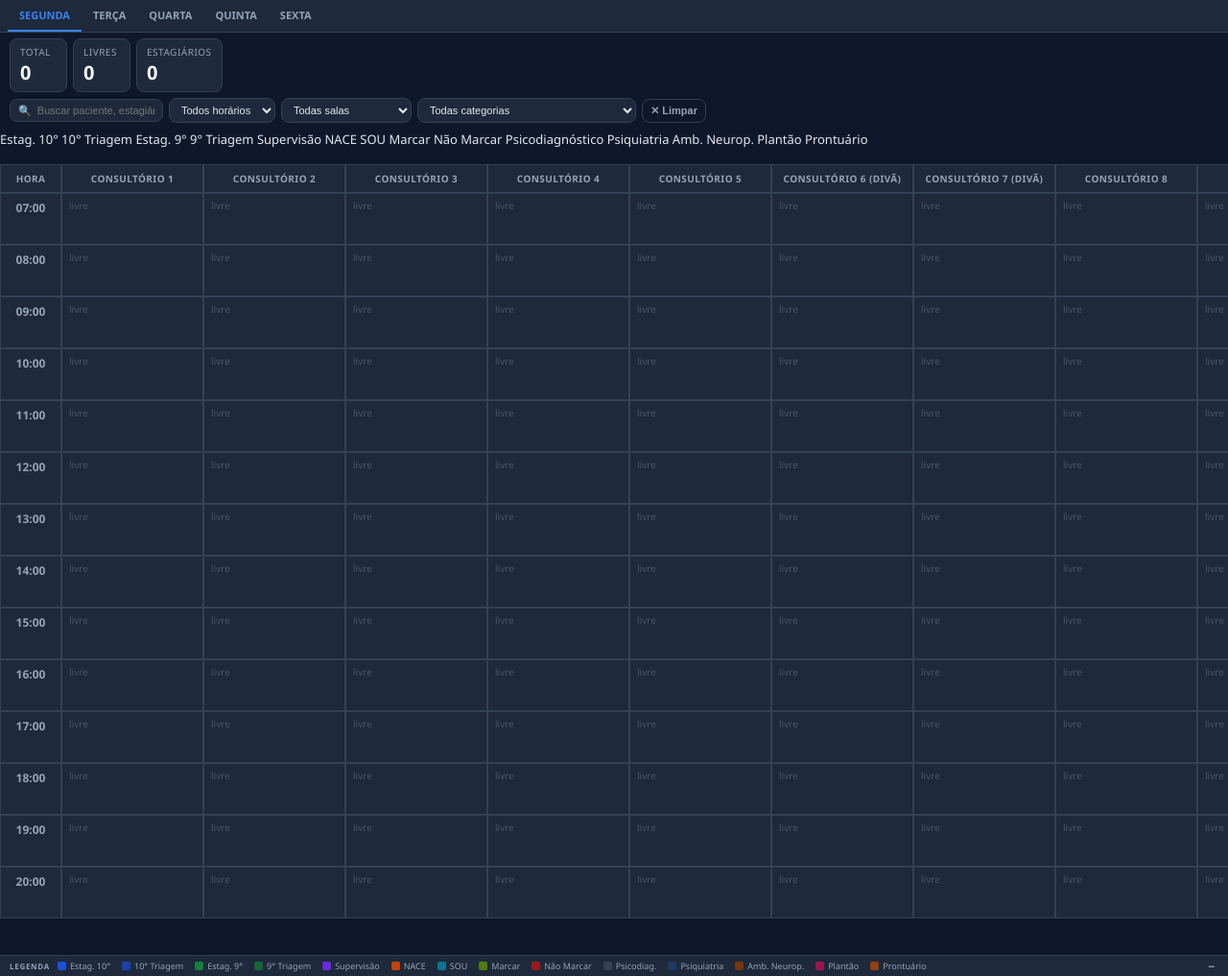
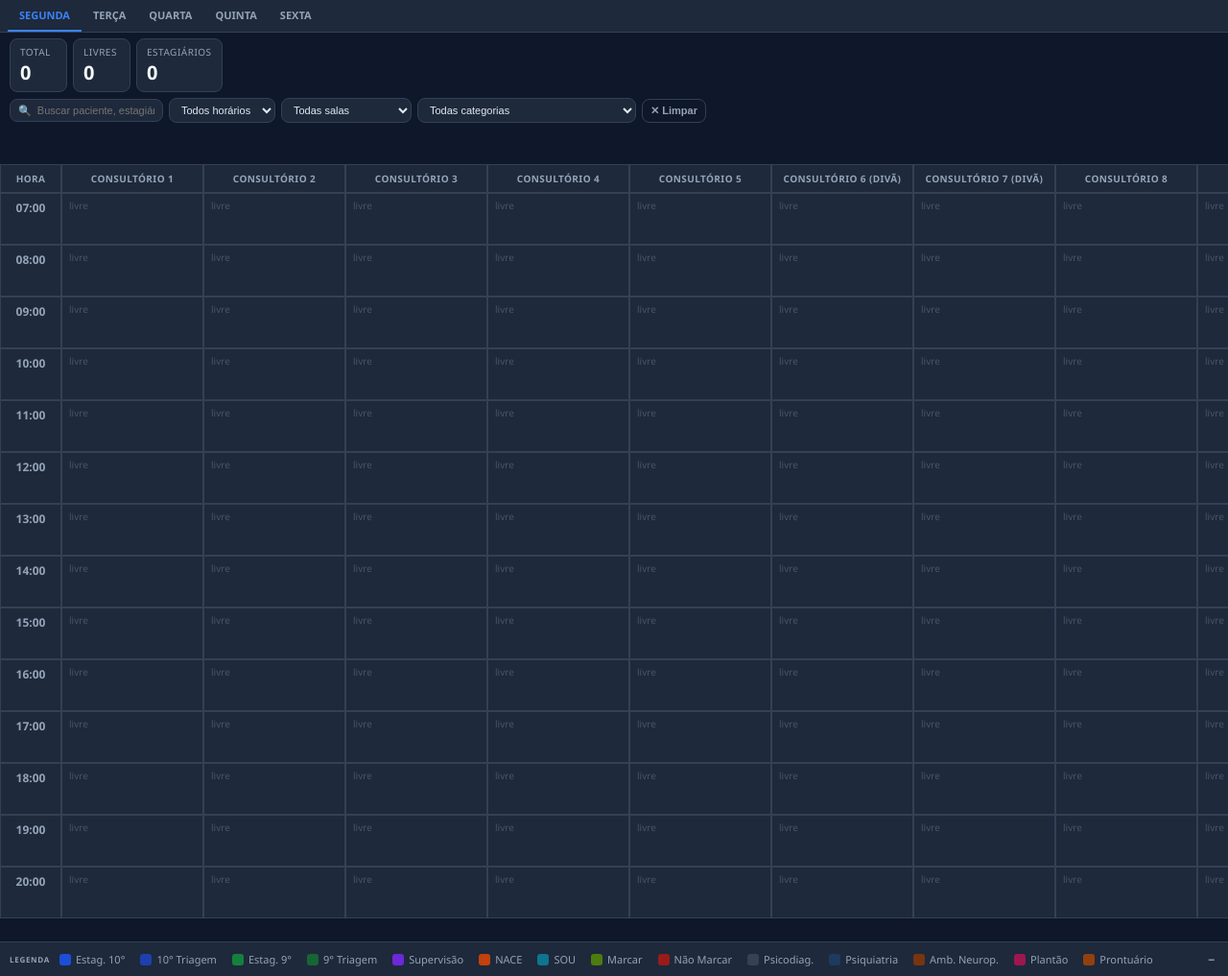
Before and after one commit to victorgtostes87/mapa_sala, a Flask app: page / in a window 1280 px wide. Shown: the part 49-1066 px from the top of the page at 96% size. Run offline with Flask 3, Linux system fonts and the light colour scheme; a user stored in the database is signed in; data comes from the database, SQL or seed files in the repository; data that the repository does not hold is empty.

Commit message:
fix: remove duplicate scripts and orphan CSS

```diff
--- a/templates/index.html
+++ b/templates/index.html
@@ -34,7 +34,7 @@ body{background:var(--bg);color:var(--text);font-family:'Segoe UI',system-ui,san
 .filters input,.filters select{background:var(--surface);border:1px solid var(--border);color:var(--text);border-radius:var(--radius);padding:6px 10px;font-size:12px;outline:none}
 .filters input:focus,.filters select:focus{border-color:var(--accent)}
 .filters input{min-width:200px}
-.page-body{position:fixed;top:195px;left:0;right:0;bottom:48px;overflow:hidden}
+.page-body{position:fixed;top:195px;left:0;right:0;bottom:52px;overflow:hidden}
 .grid-wrap{position:absolute;inset:0;overflow:scroll;padding-bottom:8px}
 .mapa-table{border-collapse:separate;border-spacing:0;width:max-content;min-width:100%}
 .mapa-table th{background:var(--surface);color:var(--text2);font-size:10px;font-weight:600;text-transform:uppercase;letter-spacing:.4px;padding:7px 8px;border:1px solid var(--border);position:sticky;top:0;z-index:10;white-space:nowrap;text-align:center}
@@ -92,15 +92,15 @@ body{background:var(--bg);color:var(--text);font-family:'Segoe UI',system-ui,san
 .btn i[data-lucide]{width:12px;height:12px}
 .btn-logout i[data-lucide]{width:12px;height:12px}
 
-.legbar{position:fixed;bottom:0;left:0;right:0;background:var(--surface);border-top:1px solid var(--border);z-index:50;display:flex;align-items:center;gap:12px;padding:5px 14px}
+.legbar{position:fixed;bottom:0;left:0;right:0;background:var(--surface);border-top:1px solid var(--border);z-index:50;display:flex;align-items:center;min-height:36px;gap:14px;padding:6px 16px}
 .legbar-title{font-size:9px;font-weight:700;text-transform:uppercase;letter-spacing:.7px;color:var(--text2);white-space:nowrap}
 .legbar-btn{background:none;border:none;color:var(--text2);cursor:pointer;font-size:12px;font-weight:600;padding:0 4px;line-height:1;margin-left:auto;flex-shrink:0}
 .legbar-btn:hover{color:var(--text)}
-.legbar-items{display:flex;gap:12px;align-items:center;overflow-x:auto;flex:1}
-.legbar-items::-webkit-scrollbar{height:2px}
-.legbar-items::-webkit-scrollbar-thumb{background:var(--border)}
-.leg-i{display:flex;align-items:center;gap:4px;font-size:10px;color:var(--text2);white-space:nowrap;flex-shrink:0}
-.leg-d{width:9px;height:9px;border-radius:2px;flex-shrink:0}
+.legbar-items{display:flex;gap:16px;align-items:center;overflow-x:auto;flex:1}
+.legbar-items::-webkit-scrollbar{height:5px}
+.legbar-items::-webkit-scrollbar-thumb{background:#4b5563;border-radius:3px}
+.leg-i{display:flex;align-items:center;gap:5px;font-size:12px;color:var(--text2);white-space:nowrap;flex-shrink:0}
+.leg-d{width:12px;height:12px;border-radius:3px;flex-shrink:0}
 
 
   .navbar h1{font-size:13px}
@@ -114,9 +114,9 @@ body{background:var(--bg);color:var(--text);font-family:'Segoe UI',system-ui,san
   .filters{padding:0 10px 8px;gap:6px}
   .filters input,.filters select{font-size:11px;padding:5px 8px;max-width:100%}
   .page-body{top:220px}
-  .legbar{padding:4px 10px;gap:8px}
+  .legbar{padding:5px 10px;gap:10px}
   .legbar-title{font-size:8px}
-  .leg-i{font-size:9px}
+  .leg-i{font-size:11px}
 }
 
 
@@ -238,20 +238,6 @@ body{background:var(--bg);color:var(--text);font-family:'Segoe UI',system-ui,san
     <div class="leg-i"><div class="leg-d" style="background:#92400e"></div>Prontuário</div>
   </div>
   <button class="legbar-btn" id="legBtn" onclick="(function(){var i=document.getElementById('legItems');var t=document.getElementById('legTitle');var b=document.getElementById('legBtn');if(i.style.display==='none'){i.style.display='flex';t.style.display='';b.textContent='−';}else{i.style.display='none';t.style.display='none';b.textContent='▲ Legenda';}})()" title="Minimizar">−</button>
-</div>Estag. 10°</div>
-  10° Triagem</div>
-  Estag. 9°</div>
-  9° Triagem</div>
-  Supervisão</div>
-  NACE</div>
-  SOU</div>
-  Marcar</div>
-  Não Marcar</div>
-  Psicodiagnóstico</div>
-  Psiquiatria</div>
-  Amb. Neurop.</div>
-  Plantão</div>
-  Prontuário</div>
 </div>
 
 <!-- Modal -->
```
